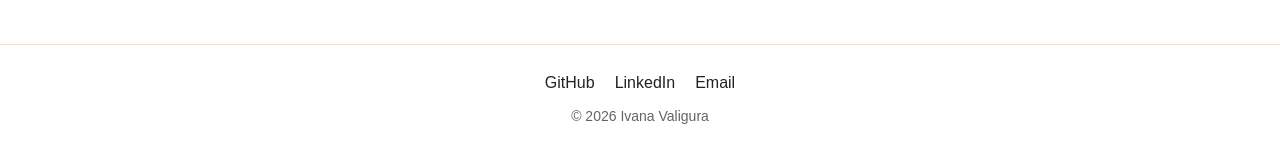
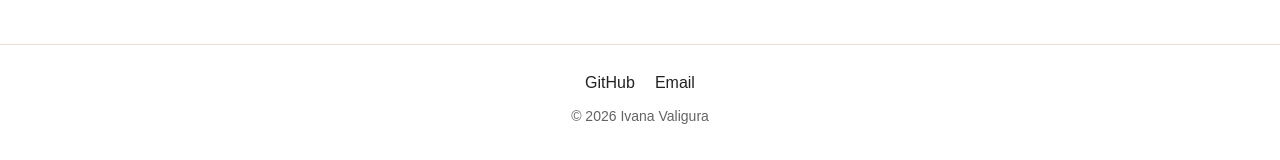
Before and after one commit to ivanavaligura3/ivana-portfolio, a plain HTML site: page index.html in a window 1280 px wide. Shown: the part 4196-4356 px from the top of the page. Drawn offline with Linux system fonts and the light colour scheme; a script that the page names is missing.

Commit message:
Update index.html

```diff
--- a/index.html
+++ b/index.html
@@ -210,7 +210,6 @@
 
         <div class="footer__links">
             <a href="https://github.com/ivanavaligura3">GitHub</a>
-            <a href="#">LinkedIn</a>
             <a href="mailto:ivanavaligura3@gmail.com">Email</a>
         </div>
 
```
